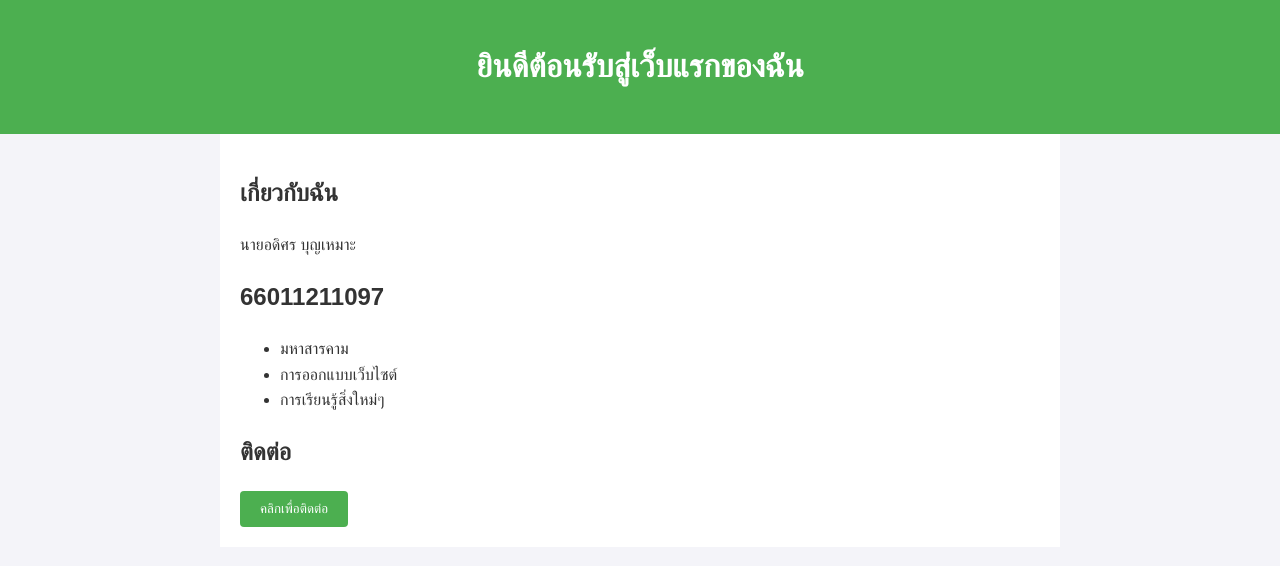
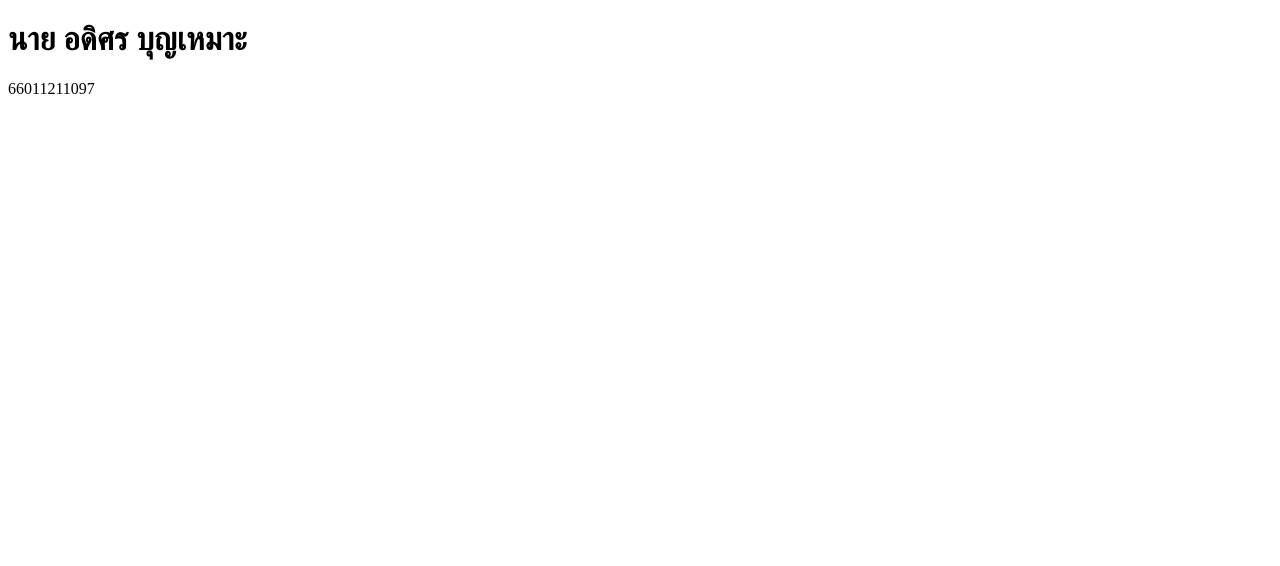
Before and after one commit to TrioHuracan/WebTest, a plain HTML site: page Index.html in a window 1280 px wide. Drawn offline with Linux system fonts and the light colour scheme.

Commit message:
Update Index.html

```diff
--- a/Index.html
+++ b/Index.html
@@ -2,62 +2,10 @@
 <html lang="th">
 <head>
     <meta charset="UTF-8">
-    <meta name="viewport" content="width=device-width, initial-scale=1.0">
-    <title>My Website</title>
-    <style>
-        body {
-            font-family: Arial, sans-serif;
-            line-height: 1.6;
-            margin: 0;
-            padding: 0;
-            background-color: #f4f4f9;
-            color: #333;
-        }
-        header {
-            background-color: #4CAF50;
-            color: white;
-            padding: 20px;
-            text-align: center;
-        }
-        main {
-            padding: 20px;
-            max-width: 800px;
-            margin: 0 auto;
-            background-color: white;
-        }
-        button {
-            background-color: #4CAF50;
-            color: white;
-            border: none;
-            padding: 10px 20px;
-            cursor: pointer;
-            border-radius: 4px;
-        }
-        button:hover {
-            background-color: #45a049;
-        }
-    </style>
+    <title>แนะนำตัว</title>
 </head>
 <body>
-
-    <header>
-        <h1>ยินดีต้อนรับสู่เว็บแรกของฉัน</h1>
-    </header>
-
-    <main>
-        <h2>เกี่ยวกับฉัน</h2>
-        <p>นายอดิศร บุญเหมาะ</p>
-
-        <h2>66011211097</h2>
-        <ul>
-            <li>มหาสารคาม</li>
-            <li>การออกแบบเว็บไซต์</li>
-            <li>การเรียนรู้สิ่งใหม่ๆ</li>
-        </ul>
-
-        <h2>ติดต่อ</h2>
-        <button onclick="alert('ขอบคุณที่สนใจติดต่อเรา!')">คลิกเพื่อติดต่อ</button>
-    </main>
-
+    <h1>นาย อดิศร บุญเหมาะ</h1>
+    <p>66011211097</p>
 </body>
 </html>
```
